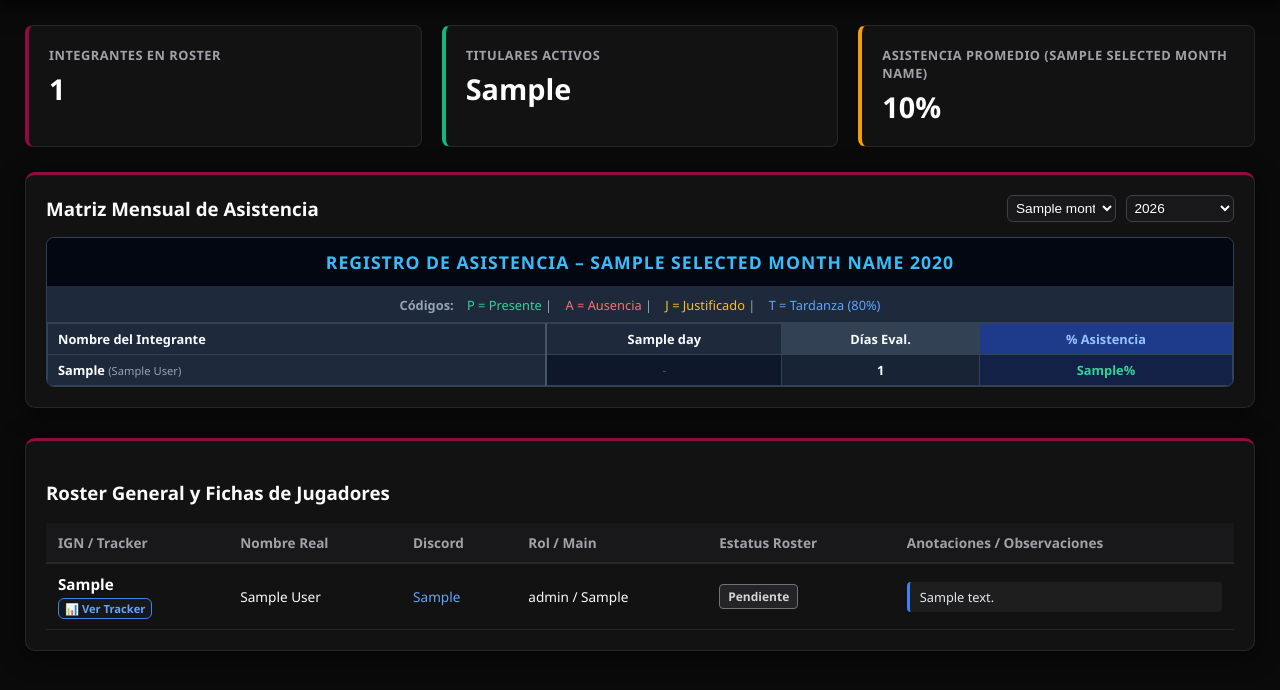
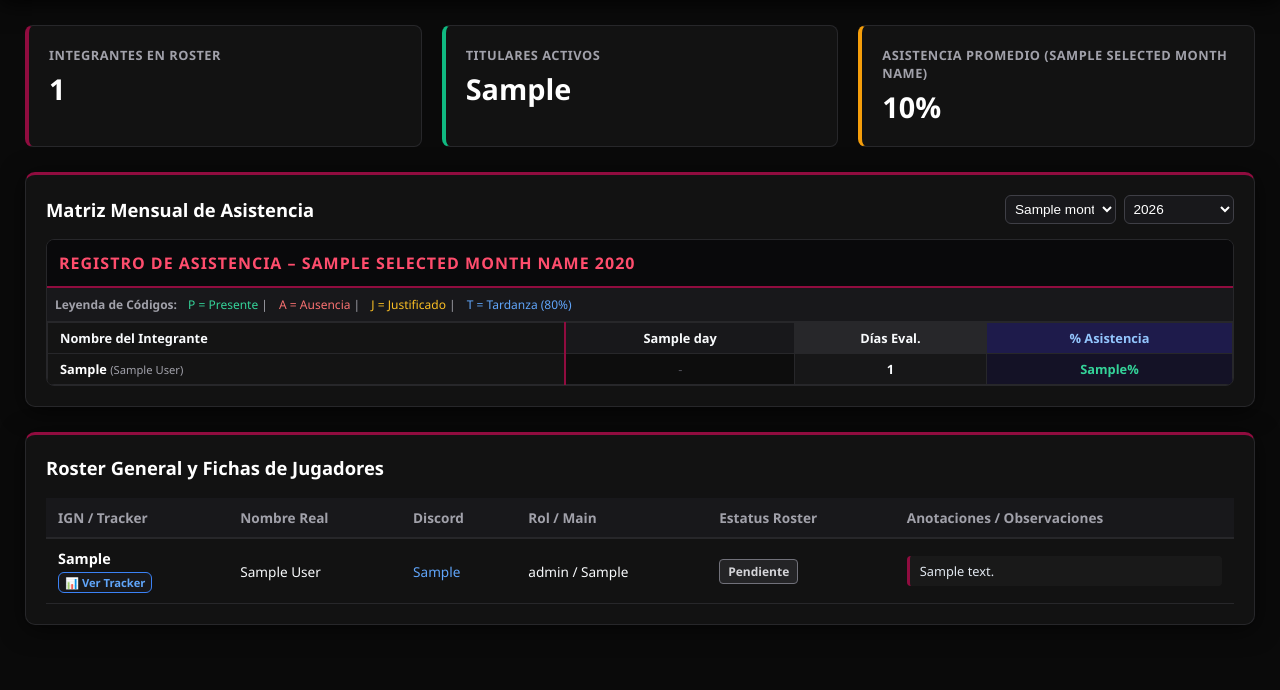
Before and after one commit to linzoldyck8-ship-it/Diviciones-scarlet, a Flask app: template templates/dashboard.html in a window 1280 px wide. Shown: the part 64-754 px from the top of the page. Run offline with Flask 3, Linux system fonts and the light colour scheme; the template is opened without the code that fills it: most values are stand-ins (such as "Sample title", 1, 10 or a date in 2020).

Commit message:
Update dashboard.html

```diff
--- a/templates/dashboard.html
+++ b/templates/dashboard.html
@@ -6,13 +6,12 @@
     <title>División: {{ division_name }} - Panel de Control</title>
     <link rel="stylesheet" href="{{ url_for('static', filename='style.css') }}">
     <style>
-        /* Estilos de la Matriz de Asistencia estilo Excel */
         .excel-table-container {
             overflow-x: auto;
-            border: 1px solid #334155;
+            border: 1px solid var(--border-color);
             border-radius: 8px;
             margin-top: 15px;
-            background: #0f172a;
+            background: #0d0d0d;
         }
         .excel-table {
             width: 100%;
@@ -21,56 +20,56 @@
             text-align: center;
         }
         .excel-header-title {
-            background-color: #030712;
-            color: #38bdf8;
-            font-size: 1.1rem;
-            font-weight: bold;
+            background-color: #09090b;
+            color: #ff4d6d;
+            font-size: 1rem;
+            font-weight: 800;
             padding: 12px;
             letter-spacing: 1px;
             text-transform: uppercase;
-            border-bottom: 2px solid #1e293b;
+            border-bottom: 2px solid var(--scarlet-primary);
         }
         .excel-legend-bar {
-            background: #1e293b;
-            color: #94a3b8;
+            background: #18181b;
+            color: var(--text-muted);
             padding: 8px;
-            font-size: 0.8rem;
-            border-bottom: 1px solid #334155;
+            font-size: 0.75rem;
+            border-bottom: 1px solid var(--border-color);
         }
         .excel-table th, .excel-table td {
-            border: 1px solid #334155;
+            border: 1px solid var(--border-color);
             padding: 6px 4px;
             min-width: 32px;
         }
         .excel-table th {
-            background-color: #1e293b;
+            background-color: #18181b;
             color: #f8fafc;
             font-weight: 600;
         }
         .sticky-col {
             position: sticky;
             left: 0;
-            background-color: #1e293b !important;
+            background-color: #141414 !important;
             z-index: 2;
             text-align: left;
-            padding-left: 10px !important;
-            min-width: 160px !important;
+            padding-left: 12px !important;
+            min-width: 170px !important;
             font-weight: bold;
             color: #fff;
-            border-right: 2px solid #475569 !important;
+            border-right: 2px solid var(--scarlet-primary) !important;
         }
         .att-select {
-            background: #0f172a;
+            background: #18181b;
             color: #fff;
-            border: 1px solid #475569;
+            border: 1px solid #3f3f46;
             border-radius: 4px;
-            padding: 2px;
-            font-size: 0.75rem;
+            padding: 3px;
+            font-size: 0.8rem;
+            font-weight: bold;
             text-align: center;
             cursor: pointer;
-            width: 32px;
+            width: 34px;
         }
-        /* Insignias de Asistencia para Jugadores */
         .att-badge {
             display: inline-block;
             width: 24px;
@@ -81,11 +80,11 @@
             font-size: 0.75rem;
             text-align: center;
         }
-        .att-badge-P { background-color: #059669; color: #fff; } /* Presente */
-        .att-badge-A { background-color: #dc2626; color: #fff; } /* Ausencia */
-        .att-badge-J { background-color: #d97706; color: #fff; } /* Justificado */
-        .att-badge-T { background-color: #2563eb; color: #fff; } /* Tardanza */
-        .att-badge-empty { color: #475569; }
+        .att-badge-P { background-color: #10b981; color: #fff; }
+        .att-badge-A { background-color: #ef4444; color: #fff; }
+        .att-badge-J { background-color: #f59e0b; color: #fff; }
+        .att-badge-T { background-color: #3b82f6; color: #fff; }
+        .att-badge-empty { color: #52525b; }
     </style>
 </head>
 <body>
@@ -98,9 +97,9 @@
             <span style="font-size: 0.85rem; color: var(--text-muted);">
                 Usuario: <strong style="color: #fff;">{{ session.get('user_name') }}</strong>
                 {% if is_super_admin %}
-                    <span class="brand-badge" style="background: rgba(239, 68, 68, 0.2); color: #f87171;">SUPER ADMINISTRADOR</span>
+                    <span class="brand-badge" style="background: rgba(239, 68, 68, 0.2); color: #f87171; border-color:#ef4444;">SUPER ADMINISTRADOR</span>
                 {% elif is_current_admin %}
-                    <span class="brand-badge" style="background: rgba(16, 185, 129, 0.2); color: #34d399;">ADMIN DE DIVISIÓN</span>
+                    <span class="brand-badge" style="background: rgba(16, 185, 129, 0.2); color: #34d399; border-color:#10b981;">ADMIN DE DIVISIÓN</span>
                 {% else %}
                     <span class="brand-badge">JUGADOR</span>
                 {% endif %}
@@ -121,13 +120,13 @@
 
         <!-- Selector de Divisiones para Admins -->
         {% if session.get('role') == 'admin' %}
-            <div class="corporate-card" style="margin-bottom: 20px; padding: 15px;">
-                <div style="display: flex; align-items: center; gap: 12px; flex-wrap: wrap;">
-                    <span style="font-size: 0.85rem; color: var(--text-muted); font-weight: bold;">CAMBIAR DIVISIÓN:</span>
+            <div class="corporate-card" style="padding: 12px 20px;">
+                <div style="display: flex; align-items: center; gap: 10px; flex-wrap: wrap;">
+                    <span style="font-size: 0.8rem; color: var(--text-muted); font-weight: bold;">CAMBIAR DIVISIÓN:</span>
                     {% for div in divisions %}
                         <a href="{{ url_for('division_dashboard', division_name=div, month=selected_month, year=selected_year) }}"
                            class="btn-secondary"
-                           style="{% if div == division_name %}border-color: var(--primary-accent); color: #fff; background: rgba(37, 99, 235, 0.2);{% endif %} padding: 4px 10px; font-size: 0.8rem;">
+                           style="{% if div == division_name %}border-color: var(--scarlet-light); color: #fff; background: rgba(144, 12, 63, 0.25);{% endif %} padding: 5px 12px; font-size: 0.8rem;">
                             {{ div }}
                         </a>
                     {% endfor %}
@@ -151,27 +150,26 @@
             </div>
         </div>
 
-        <!-- SECCIÓN 1: MATRIZ DE ASISTENCIA TIPO EXCEL -->
-        <div class="corporate-card" style="margin-bottom: 30px;">
+        <!-- SECCIÓN 1: MATRIZ DE ASISTENCIA -->
+        <div class="corporate-card">
 
-            <div style="display: flex; justify-content: space-between; align-items: center; flex-wrap: wrap; gap: 15px; margin-bottom: 10px;">
-                <h3 style="margin:0;">Matriz Mensual de Asistencia</h3>
+            <div style="display: flex; justify-content: space-between; align-items: center; flex-wrap: wrap; gap: 15px; margin-bottom: 15px;">
+                <h3 style="margin:0; font-size: 1.15rem; color:#fff;">Matriz Mensual de Asistencia</h3>
 
                 <!-- Selector de Mes y Año -->
-                <form method="GET" action="{{ url_for('division_dashboard', division_name=division_name) }}" style="display: flex; gap: 10px; align-items: center;">
-                    <select name="month" class="form-control" style="padding: 4px; font-size: 0.85rem;" onchange="this.form.submit()">
+                <form method="GET" action="{{ url_for('division_dashboard', division_name=division_name) }}" style="display: flex; gap: 8px; align-items: center;">
+                    <select name="month" class="form-control" style="padding: 5px; font-size: 0.85rem;" onchange="this.form.submit()">
                         {% for num, name in month_names.items() %}
                             <option value="{{ num }}" {% if num == selected_month %}selected{% endif %}>{{ name }}</option>
                         {% endfor %}
                     </select>
-                    <select name="year" class="form-control" style="padding: 4px; font-size: 0.85rem;" onchange="this.form.submit()">
+                    <select name="year" class="form-control" style="padding: 5px; font-size: 0.85rem;" onchange="this.form.submit()">
                         <option value="2026" {% if selected_year == 2026 %}selected{% endif %}>2026</option>
                         <option value="2027" {% if selected_year == 2027 %}selected{% endif %}>2027</option>
                     </select>
                 </form>
             </div>
 
-            <!-- Formulario de actualización exclusiva para administradores -->
             {% if is_current_admin %}
                 <form action="{{ url_for('save_attendance_matrix') }}" method="POST">
                     <input type="hidden" name="target_division" value="{{ division_name }}">
@@ -180,15 +178,15 @@
             {% endif %}
 
             <div class="excel-table-container">
-                <div class="excel-header-title" style="text-align: center;">
+                <div class="excel-header-title">
                     REGISTRO DE ASISTENCIA – {{ selected_month_name|upper }} {{ selected_year }}
                 </div>
-                <div class="excel-legend-bar" style="text-align: center;">
-                    <strong>Códigos:</strong>
-                    <span style="color:#34d399; margin-left: 10px;">P = Presente</span> |
-                    <span style="color:#f87171; margin-left: 10px;">A = Ausencia</span> |
-                    <span style="color:#fbbf24; margin-left: 10px;">J = Justificado</span> |
-                    <span style="color:#60a5fa; margin-left: 10px;">T = Tardanza (80%)</span>
+                <div class="excel-legend-bar">
+                    <strong>Leyenda de Códigos:</strong>
+                    <span style="color:#34d399; margin-left: 8px;">P = Presente</span> |
+                    <span style="color:#f87171; margin-left: 8px;">A = Ausencia</span> |
+                    <span style="color:#fbbf24; margin-left: 8px;">J = Justificado</span> |
+                    <span style="color:#60a5fa; margin-left: 8px;">T = Tardanza (80%)</span>
                 </div>
 
                 <table class="excel-table">
@@ -198,21 +196,22 @@
                             {% for day in days_list %}
                                 <th>{{ day }}</th>
                             {% endfor %}
-                            <th style="background-color: #334155;">Días Eval.</th>
-                            <th style="background-color: #1e3a8a; color: #93c5fd;">% Asistencia</th>
+                            <th style="background-color: #27272a;">Días Eval.</th>
+                            <th style="background-color: #1e1b4b; color: #93c5fd;">% Asistencia</th>
                         </tr>
                     </thead>
                     <tbody>
                         {% if members %}
                             {% for m in members %}
                                 <tr>
-                                    <td class="sticky-col">{{ m.game_ign }} <span style="font-size:0.7rem; color:#94a3b8; font-weight:normal;">({{ m.full_name }})</span></td>
+                                    <td class="sticky-col">
+                                        {{ m.game_ign }} <span style="font-size:0.7rem; color:var(--text-muted); font-weight:normal;">({{ m.full_name }})</span>
+                                    </td>
 
                                     {% for day in days_list %}
                                         {% set current_status = m.daily_status.get(day, '') %}
                                         <td>
                                             {% if is_current_admin %}
-                                                <!-- Administrador: Dropdown editable -->
                                                 <select name="att_{{ m.id }}_{{ day }}" class="att-select">
                                                     <option value="" {% if current_status == '' %}selected{% endif %}>-</option>
                                                     <option value="P" {% if current_status == 'P' %}selected{% endif %}>P</option>
@@ -221,7 +220,6 @@
                                                     <option value="T" {% if current_status == 'T' %}selected{% endif %}>T</option>
                                                 </select>
                                             {% else %}
-                                                <!-- Jugador: Solo lectura con color -->
                                                 {% if current_status %}
                                                     <span class="att-badge att-badge-{{ current_status }}">{{ current_status }}</span>
                                                 {% else %}
@@ -231,17 +229,17 @@
                                         </td>
                                     {% endfor %}
 
-                                    <td style="font-weight: bold; background-color: rgba(51, 65, 85, 0.3);">
+                                    <td style="font-weight: bold; background-color: rgba(39, 39, 42, 0.4);">
                                         {{ m.total_eval_days }}
                                     </td>
-                                    <td style="font-weight: bold; background-color: rgba(30, 58, 138, 0.3); {% if m.monthly_attendance_pct < 80 %}color: #f87171;{% else %}color: #34d399;{% endif %}">
+                                    <td style="font-weight: bold; background-color: rgba(30, 27, 75, 0.4); {% if m.monthly_attendance_pct < 80 %}color: #f87171;{% else %}color: #34d399;{% endif %}">
                                         {{ m.monthly_attendance_pct }}%
                                     </td>
                                 </tr>
                             {% endfor %}
                         {% else %}
                             <tr>
-                                <td colspan="{{ days_list|length + 3 }}" style="padding: 20px; color: var(--text-muted);">
+                                <td colspan="{{ days_list|length + 3 }}" style="padding: 25px; color: var(--text-muted);">
                                     No hay jugadores registrados en esta división.
                                 </td>
                             </tr>
@@ -252,7 +250,7 @@
 
             {% if is_current_admin %}
                     <div style="margin-top: 15px; text-align: right;">
-                        <button type="submit" class="btn-primary" style="background-color: #059669; font-size: 0.9rem; padding: 8px 18px;">
+                        <button type="submit" class="btn-primary" style="background-color: #059669; border-color: #10b981; padding: 10px 20px;">
                             💾 Guardar Asistencia del Mes
                         </button>
                     </div>
@@ -260,9 +258,9 @@
             {% endif %}
         </div>
 
-        <!-- SECCIÓN 2: REGISTRO GENERAL Y FICHA DE JUGADORES -->
+        <!-- SECCIÓN 2: ROSTER GENERAL Y FICHAS -->
         <div class="corporate-card">
-            <h3>Roster General y Fichas de Jugadores</h3>
+            <h3 style="margin-top:0; color:#fff; font-size:1.15rem;">Roster General y Fichas de Jugadores</h3>
             <div style="overflow-x: auto; margin-top: 15px;">
                 <table class="data-table">
                     <thead>
@@ -274,10 +272,10 @@
                             <th>Estatus Roster</th>
                             <th>Anotaciones / Observaciones</th>
                             {% if is_current_admin %}
-                                <th style="min-width: 250px; text-align: center; background-color: #0f172a;">Editar Ficha (Solo Admin)</th>
+                                <th style="min-width: 240px; text-align: center; background-color: #09090b;">Editar Ficha</th>
                             {% endif %}
                             {% if is_super_admin %}
-                                <th style="min-width: 220px; text-align: center; background-color: #1e1b4b; color: #a5b4fc;">Permisos (SuperAdmin)</th>
+                                <th style="min-width: 210px; text-align: center; background-color: #1e1b4b; color: #a5b4fc;">Permisos (SuperAdmin)</th>
                             {% endif %}
                         </tr>
                     </thead>
@@ -286,7 +284,7 @@
                             <tr>
                                 <td>
                                     <div style="display: flex; flex-direction: column; gap: 4px;">
-                                        <strong style="color: #fff; font-size: 0.95rem;">{{ m.game_ign }}</strong>
+                                        <strong style="color: #fff; font-size: 0.9rem;">{{ m.game_ign }}</strong>
                                         {% if m.tracker_url and m.tracker_url != '#' %}
                                             <a href="{{ m.tracker_url }}" target="_blank" class="btn-secondary" style="display: inline-block; padding: 2px 6px; font-size: 0.7rem; text-decoration: none; width: fit-content; border-color: #3b82f6; color: #60a5fa;">
                                                 📊 Ver Tracker
@@ -300,71 +298,62 @@
                                 <td>{{ m.main_role or '-' }} / {{ m.favorite_agent or '-' }}</td>
                                 <td><span class="status-pill status-{{ m.roster_status|lower }}">{{ m.roster_status }}</span></td>
 
-                                <td style="max-width: 250px;">
+                                <td style="max-width: 240px;">
                                     {% if m.notes %}
-                                        <div style="background: rgba(255,255,255,0.05); padding: 6px 10px; border-radius: 4px; font-size: 0.8rem; border-left: 3px solid #3b82f6; color: #e2e8f0; white-space: pre-wrap;">{{ m.notes }}</div>
+                                        <div style="background: rgba(255,255,255,0.03); padding: 6px 10px; border-radius: 4px; font-size: 0.8rem; border-left: 3px solid var(--scarlet-primary); color: #e2e8f0; white-space: pre-wrap;">{{ m.notes }}</div>
                                     {% else %}
                                         <span style="color: var(--text-muted); font-size: 0.75rem;">Sin anotaciones</span>
                                     {% endif %}
                                 </td>
 
                                 {% if is_current_admin %}
-                                    <td style="background: rgba(15, 23, 42, 0.6); padding: 10px;">
+                                    <td style="background: rgba(9, 9, 11, 0.6); padding: 12px;">
                                         <form action="{{ url_for('update_member') }}" method="POST" style="display: grid; gap: 6px;">
                                             <input type="hidden" name="member_id" value="{{ m.id }}">
                                             <input type="hidden" name="target_division" value="{{ division_name }}">
 
-                                            <div>
-                                                <label style="font-size: 0.65rem; color: var(--text-muted);">Nick ID (Juego):</label>
-                                                <input type="text" name="game_ign" value="{{ m.game_ign }}" class="form-control" style="padding: 3px; font-size: 0.75rem;" required>
-                                            </div>
+                                            <input type="text" name="game_ign" value="{{ m.game_ign }}" class="form-control" style="padding: 4px; font-size: 0.8rem;" required placeholder="Nuevo IGN">
 
-                                            <div>
-                                                <label style="font-size: 0.65rem; color: var(--text-muted);">Estatus Roster:</label>
-                                                <select name="roster_status" class="form-control" style="padding: 3px; font-size: 0.75rem;">
+                                            <select name="roster_status" class="form-control" style="padding: 4px; font-size: 0.8rem;">
                                                 <option value="Titular" {% if m.roster_status == 'Titular' %}selected{% endif %}>Titular</option>
                                                 <option value="Suplente" {% if m.roster_status == 'Suplente' %}selected{% endif %}>Suplente</option>
                                                 <option value="Reserva" {% if m.roster_status == 'Reserva' %}selected{% endif %}>Reserva</option>
                                                 <option value="Inactivo" {% if m.roster_status == 'Inactivo' %}selected{% endif %}>Inactivo</option>
                                                 <option value="Pendiente" {% if m.roster_status == 'Pendiente' %}selected{% endif %}>Pendiente</option>
                                             </select>
-                                            </div>
 
-                                            <div>
-                                                <label style="font-size: 0.65rem; color: var(--text-muted);">Anotaciones / Observaciones:</label>
-                                                <textarea name="notes" class="form-control" style="padding: 4px; font-size: 0.75rem; height: 40px;" placeholder="+ Puntual / - Ausente">{{ m.notes or '' }}</textarea>
-                                            </div>
+                                            <textarea name="notes" class="form-control" style="padding: 4px; font-size: 0.8rem; height: 38px;" placeholder="Anotaciones...">{{ m.notes or '' }}</textarea>
 
-                                            <button type="submit" class="btn-primary" style="padding: 4px; font-size: 0.75rem; background-color: #059669;">💾 Guardar Ficha</button>
+                                            <button type="submit" class="btn-primary" style="padding: 5px; font-size: 0.75rem;">💾 Guardar Ficha</button>
                                         </form>
 
                                         <form action="{{ url_for('delete_member') }}" method="POST" style="margin-top: 6px;" onsubmit="return confirm('¿Seguro que deseas eliminar este jugador?');">
                                             <input type="hidden" name="member_id" value="{{ m.id }}">
                                             <input type="hidden" name="target_division" value="{{ division_name }}">
-                                            <button type="submit" style="width: 100%; background: transparent; border: 1px solid var(--danger); color: #f87171; padding: 2px; font-size: 0.7rem; border-radius: 4px; cursor: pointer;">🗑️ Eliminar</button>
+                                            <button type="submit" style="width: 100%; background: transparent; border: 1px solid #ef4444; color: #f87171; padding: 3px; font-size: 0.75rem; border-radius: 4px; cursor: pointer;">🗑️ Eliminar Jugador</button>
                                         </form>
                                     </td>
                                 {% endif %}
 
                                 {% if is_super_admin %}
-                                    <td style="background: rgba(30, 27, 75, 0.4); padding: 10px;">
+                                    <td style="background: rgba(30, 27, 75, 0.3); padding: 12px;">
                                         <form action="{{ url_for('update_role') }}" method="POST" style="display: grid; gap: 6px;">
                                             <input type="hidden" name="member_id" value="{{ m.id }}">
                                             <input type="hidden" name="target_division" value="{{ division_name }}">
 
-                                            <select name="role_type" class="form-control" style="padding: 3px; font-size: 0.75rem;" onchange="this.nextElementSibling.style.display = (this.value === 'admin') ? 'block' : 'none';">
+                                            <select name="role_type" class="form-control" style="padding: 4px; font-size: 0.8rem;" onchange="this.nextElementSibling.style.display = (this.value === 'admin') ? 'block' : 'none';">
                                                 <option value="player" {% if m.role == 'player' %}selected{% endif %}>Jugador Estándar</option>
                                                 <option value="admin" {% if m.role == 'admin' and m.admin_division != 'TODAS' %}selected{% endif %}>Admin de División</option>
                                                 <option value="superadmin" {% if m.role == 'admin' and m.admin_division == 'TODAS' %}selected{% endif %}>Super Administrador</option>
                                             </select>
 
-                                            <select name="assigned_admin_division" class="form-control" style="padding: 3px; font-size: 0.75rem; display: {% if m.role == 'admin' and m.admin_division != 'TODAS' %}block{% else %}none{% endif %};">
+                                            <select name="assigned_admin_division" class="form-control" style="padding: 4px; font-size: 0.8rem; display: {% if m.role == 'admin' and m.admin_division != 'TODAS' %}block{% else %}none{% endif %};">
                                                 {% for div in divisions %}
-                                                    <option value="{{ div }}" {% if m.admin_division == div %}selected{% endif %}>División: {{ div }}</option>
+                                                    <option value="{{ div }}" {% if m.admin_division == div %}selected{% endif %}>{{ div }}</option>
                                                 {% endfor %}
                                             </select>
 
-                                            <button type="submit" class="btn-primary" style="padding: 4px; font-size: 0.75rem; background-color: #4f46e5;">Actualizar Rol</button>
+                                            <button type="submit" class="btn-primary" style="padding: 5px; font-size: 0.75rem; background-color: #4f46e5; border-color: #6366f1;">Actualizar Rol</button>
                                         </form>
                                     </td>
                                 {% endif %}
```
Lines whose indentation alone changed are shown as unchanged.
